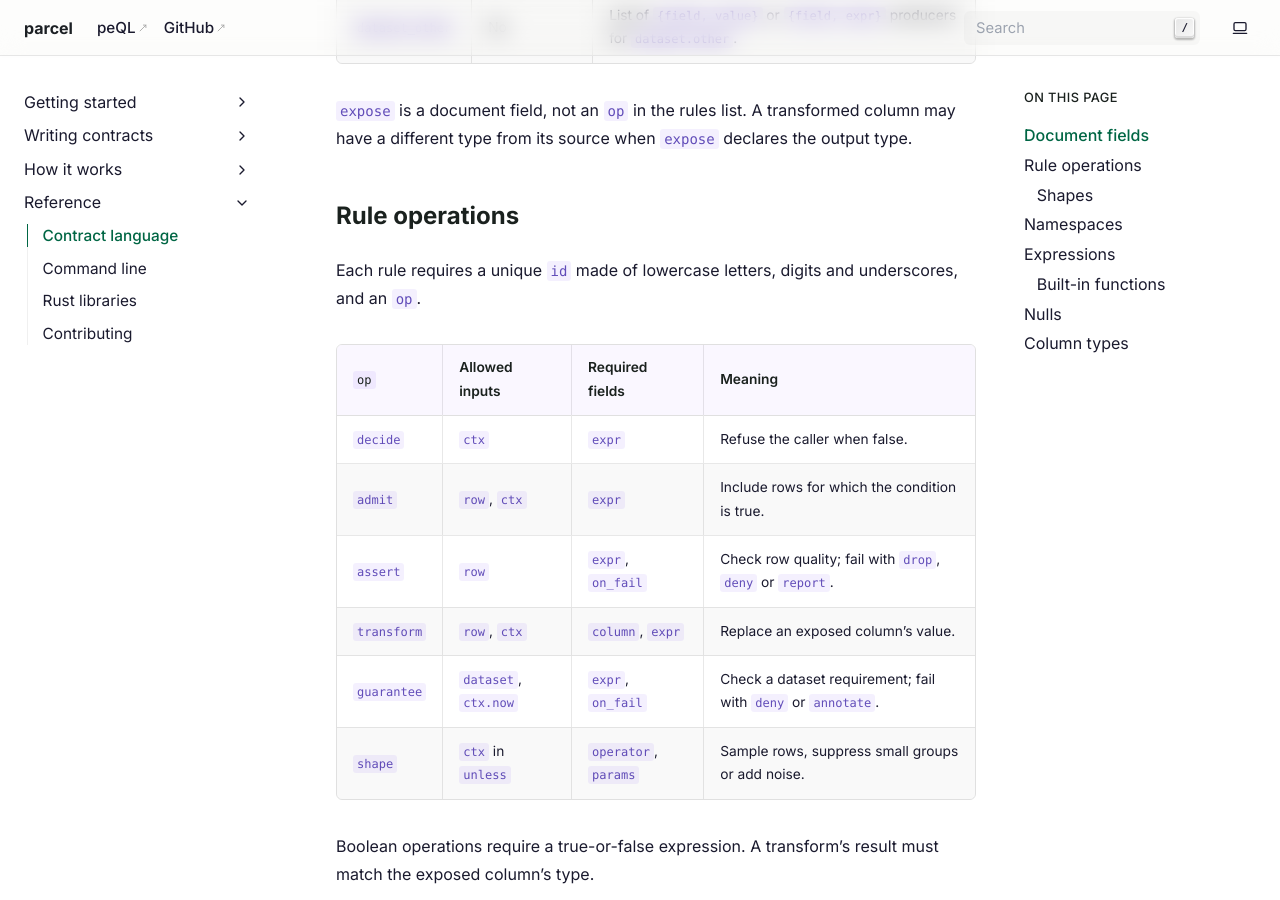
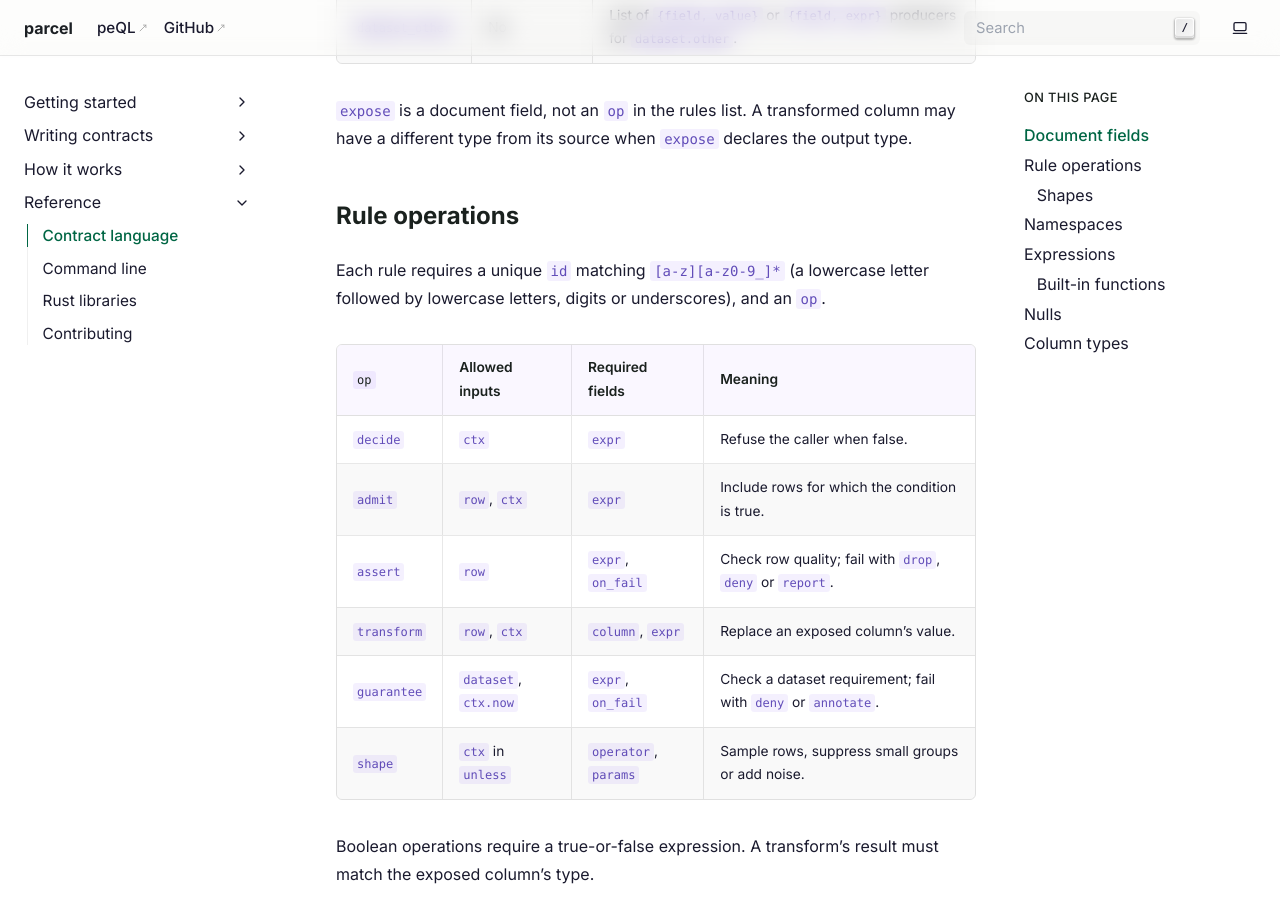
Before and after one commit to griot-cloud/parcel, a Sphinx documentation site: the page built from docs/language.md, in a window 1280 px wide and 900 px high, scrolled down 965 px. Built offline with Sphinx 7.4.7, drawn with Linux system fonts in a browser that asks for light colours.

Commit message:
Clarify required first character of rule identifiers

```diff
--- a/docs/language.md
+++ b/docs/language.md
@@ -25,7 +25,7 @@ Contracts are YAML or JSON documents. Run `parcel schema` for the JSON Schema, o
 
 ## Rule operations
 
-Each rule requires a unique `id` made of lowercase letters, digits and underscores, and an `op`.
+Each rule requires a unique `id` matching `[a-z][a-z0-9_]*` (a lowercase letter followed by lowercase letters, digits or underscores), and an `op`.
 
 | `op` | Allowed inputs | Required fields | Meaning |
 | --- | --- | --- | --- |
```
